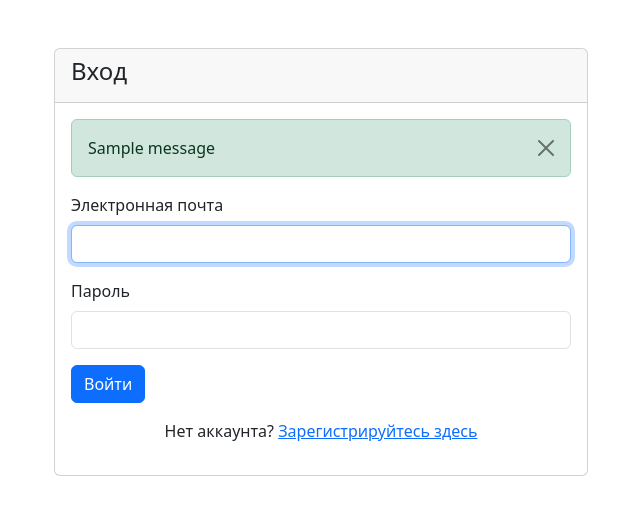
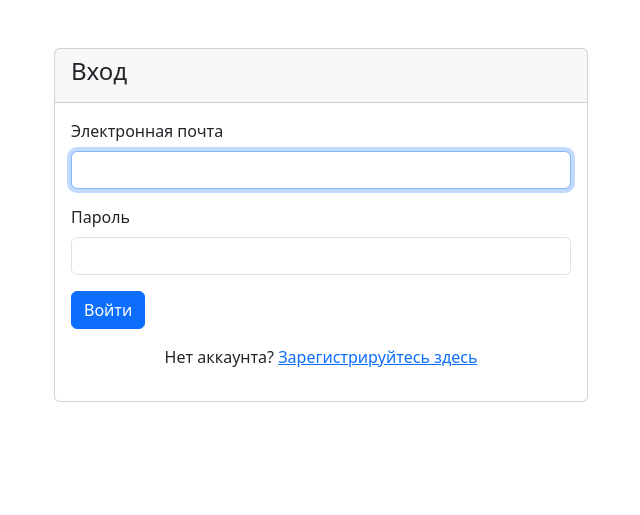
Before and after one commit to AndreyV105105105/Map_of_local_issues, a Django app: page /users/login/ in a window 1280 px wide. Shown: the part 56-571 px from the top of the page, without its empty margins (319-959 px from the left). Run offline with Django 5.2, Linux system fonts and the light colour scheme; tables that the repository leaves empty hold one stand-in row (Sample ...); one stand-in notice (Sample message) is shown.

Commit message:
mini fix

```diff
--- a/templates/users/login.html
+++ b/templates/users/login.html
@@ -10,15 +10,6 @@
           <h4 class="card-title">{% trans "Вход" %}</h4>
         </div>
         <div class="card-body">
-          {% if messages %}
-            {% for message in messages %}
-              <div class="alert alert-{{ message.tags }} alert-dismissible fade show" role="alert">
-                {{ message }}
-                <button type="button" class="btn-close" data-bs-dismiss="alert" aria-label="{% trans 'Закрыть' %}"></button>
-              </div>
-            {% endfor %}
-          {% endif %}
-
           <form method="post">
             {% csrf_token %}
             {% for field in form %}
```
